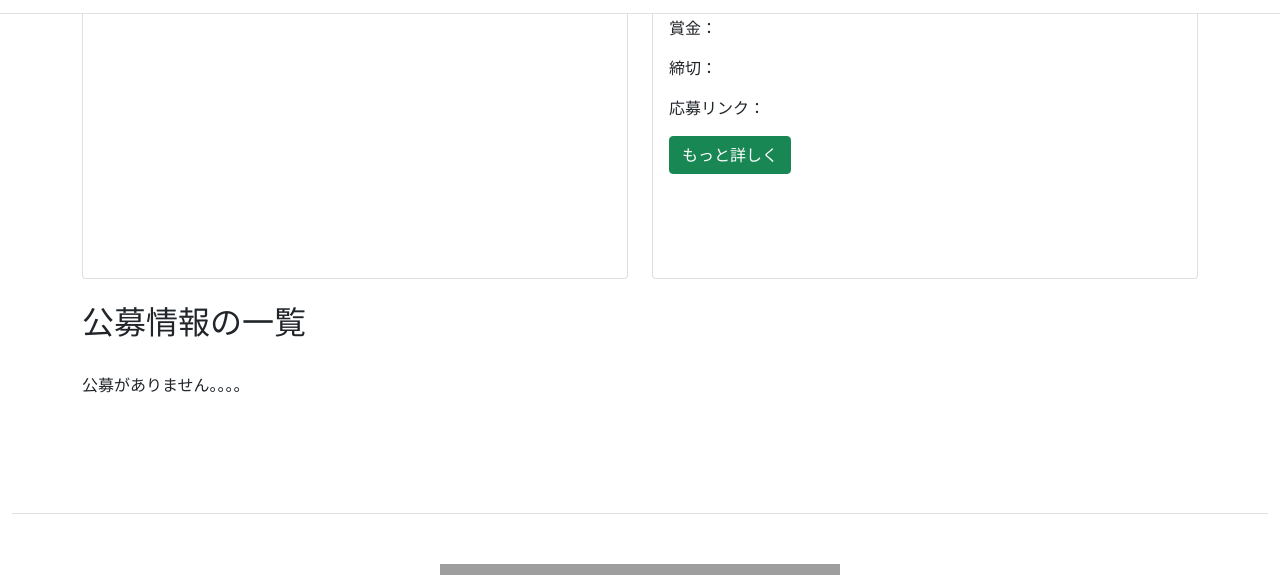
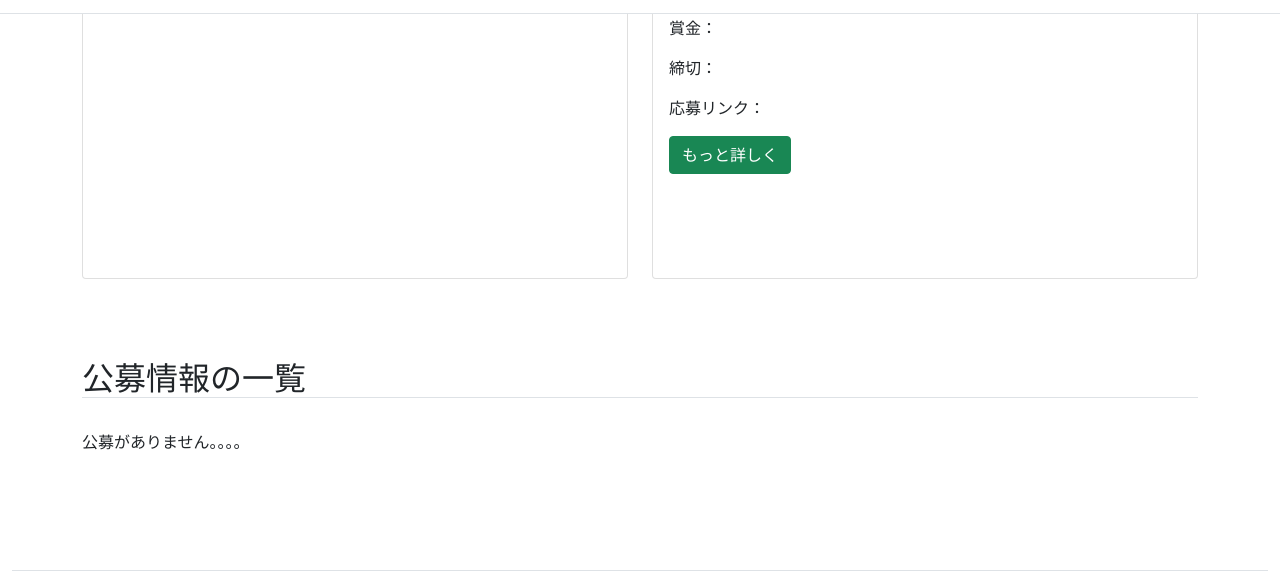
Before and after one commit to Kazumasa1/syukatu_presen, a Django app: page / in a window 1280 px wide. Shown: the part 313-888 px from the top of the page. Run offline with Django 3.2, Linux system fonts and the light colour scheme; data that the repository does not hold is empty; grey boxes are pictures that could not be loaded.

Commit message:
フロントの編集

```diff
--- a/haiku/templates/index.html
+++ b/haiku/templates/index.html
@@ -65,8 +65,8 @@
                 </div>
 
                 <!-- 公募情報エリア -->
-                <div class="col-12">
-                    <h2>公募情報の一覧</h2>
+                <div class="col-12" style="margin-top: 5rem">
+                    <h2 class="border-bottom">公募情報の一覧</h2>
                 </div>
                 {% for kobo in kobo_list %}
                 <div class="col-12">
```
